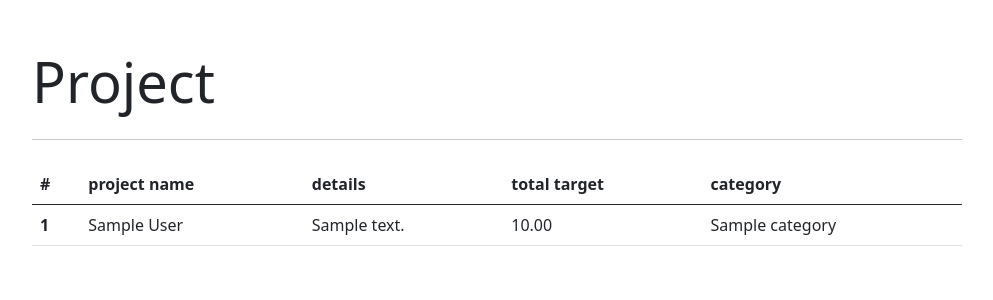
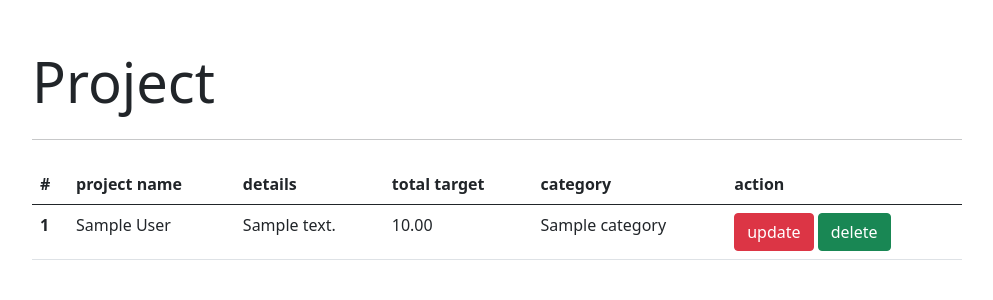
Before and after one commit to HebaMostafa123/Crowd-Funding, a Django app: page /project/list in a window 1280 px wide. Shown: the top 300 px of the page, without its empty margins (50-1043 px from the left). Run offline with Django 3.2, Linux system fonts and the light colour scheme; tables that the repository leaves empty hold one stand-in row (values such as "Sample post").

Commit message:
add delete and update buttons to project list

```diff
--- a/Project/templates/project/project_list.html
+++ b/Project/templates/project/project_list.html
@@ -10,6 +10,7 @@
         <th scope="col">details</th>
         <th scope="col">total target</th>
         <th scope="col">category</th>
+        <th scope="col">action</th>
       </tr>
     </thead>
     <tbody>
@@ -20,6 +21,9 @@
         <td>{{project.details}}</td>
         <td>{{project.total_target}}</td>
         <td>{{project.category}}</td>
+        <td colspan="2"><a href="{{project.id }}/edit" class="btn btn-danger"> update</a>
+          <a href="{{project.id }}/delete" class="btn btn-success"> delete</a></td>
+
       </tr>
       {%endfor%}
     </tbody>
```
